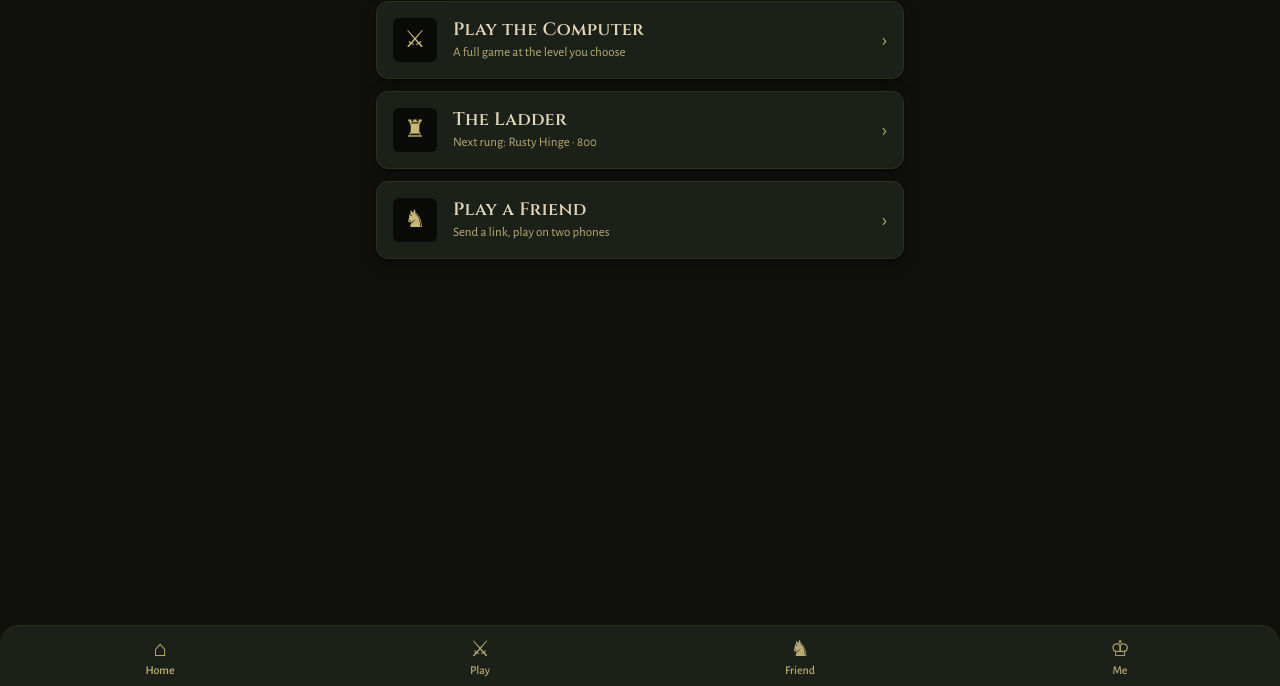
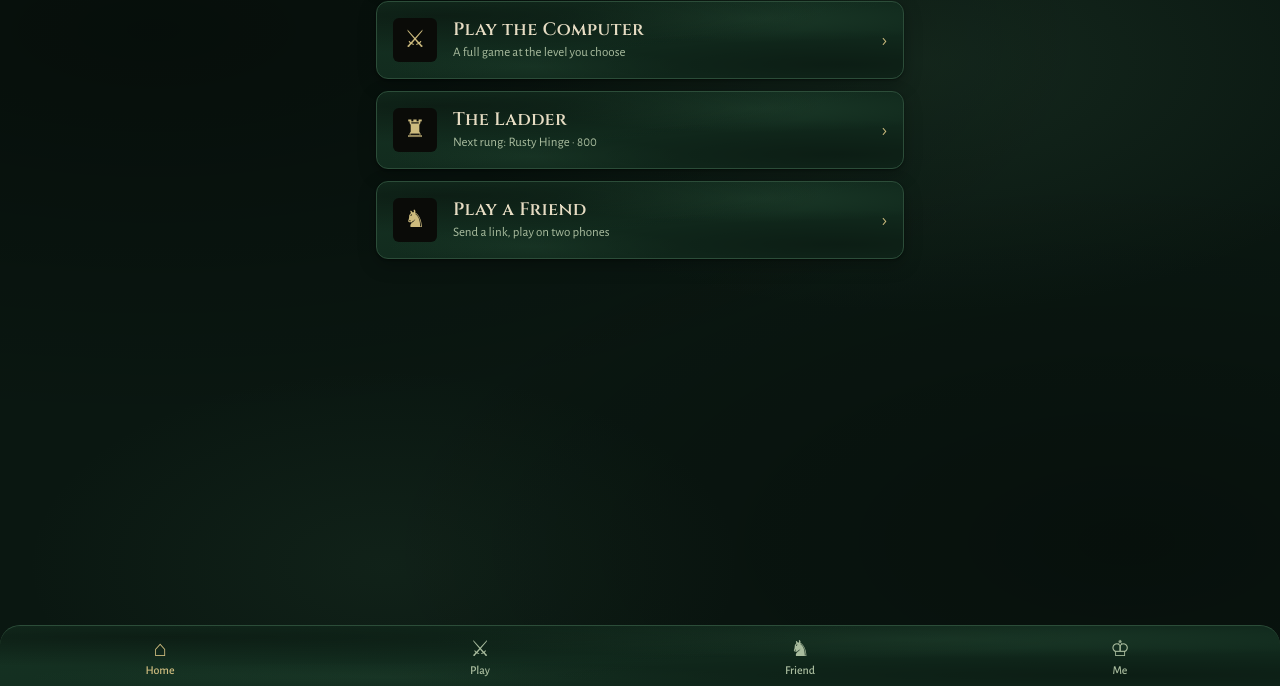
Before and after one commit to ngatimaori307-gif/ironledger-chess, a plain HTML site: page index.html in a window 1280 px wide. Shown: the part 114-800 px from the top of the page. Drawn offline with nearby package versions, Linux system fonts and the light colour scheme.

Commit message:
Pounamu as greenstone, as Iron Ledger v7.79
Deep green with the stone's dark clouds and paler flecks on the page and every
raised surface: ground #0A1711, surface #112A1D (raised #183726), line #2C4D39,
ink #E6DCC3, muted #A9BC9E, gold #CDBB7E, brand #2C6B49, dark square #174A33.
Every text colour stays 4.5:1 or better. Lining figures in the text face.
surface-raised added to every theme. sw.js rebuilt.

Co-Authored-By: Claude Opus 5.5 <noreply@anthropic.com>
Claude-Session: https://claude.ai/code/session_01NED8xeghJdCh8FNapVFzJm

```diff
--- a/css/app.css
+++ b/css/app.css
@@ -95,3 +95,7 @@ input[type=text], input:not([type]), .field input, .link { min-height: 48px; pad
 .bd-promo img { width: 52px; height: 52px; }
 .bd-promo span { font: 500 12px/16px var(--font-sans); }
 .bd-promo[hidden], .ask[hidden], [hidden] { display: none !important; }
+/* Pounamu is greenstone (as Iron Ledger v7.79): the stone's clouds and flecks on the page and on every raised surface (--stone: components.css) */
+html[data-theme="pounamu"], html:not([data-theme]) { background: var(--stone), var(--ground); background-attachment: fixed; }
+:is(html[data-theme="pounamu"], html:not([data-theme])) :is(.opp, .rung, .games li, .theme, .switch, .seg-opt span) {
+  background: var(--stone), linear-gradient(170deg, var(--surface-raised) -30%, var(--surface) 55%); }
--- a/css/components.css
+++ b/css/components.css
@@ -1,5 +1,6 @@
+@import url("https://fonts.googleapis.com/css2?family=Alegreya+Sans:wght@400;500;700&family=Cinzel:wght@500;600;700&display=swap");
 /* Iron Ledger Chess components. Every colour, space and radius is a token from tokens.json. */
-body { margin: 0; background: var(--ground); color: var(--ink); font-family: var(--font-sans); }
+body { margin: 0; background: var(--ground); color: var(--ink); font-family: var(--font-sans); font-variant-numeric: lining-nums; }
 .ilc-title { font-family: var(--font-display); color: var(--gold); font-weight: 600; letter-spacing: .03em; margin: 0; }
 .ilc-btn { display: inline-flex; align-items: center; justify-content: center; gap: var(--space-2); min-height: 48px; padding: 0 var(--space-4);
   border-radius: var(--radius-md); border: 1px solid var(--line); background: var(--surface); color: var(--ink);
@@ -39,3 +40,12 @@ body { margin: 0; background: var(--ground); color: var(--ink); font-family: var
 .ilc-plate__fig { font: 700 28px/32px var(--font-display); color: var(--gold); text-align: right; }
 .ilc-plate__delta { font: 500 13px/18px var(--font-sans); }
 .ilc-up { color: var(--win); } .ilc-down { color: var(--loss); }
+/* the font shorthands above reset figures to Alegreya Sans' old-style ones: lining again (README → Type) */
+.ilc-btn, .ilc-card__name, .ilc-card__line, .ilc-tab, .ilc-plate__over, .ilc-plate__fig, .ilc-plate__delta { font-variant-numeric: lining-nums; }
+/* Pounamu is greenstone: the stone's clouds and flecks over the ground, the cards and the bars (README → Colour; as Iron Ledger v7.79) */
+:root:not([data-theme]), [data-theme="pounamu"] {
+  --stone: radial-gradient(120% 80% at 12% 18%, rgba(0, 0, 0, .38), transparent 62%), radial-gradient(90% 70% at 88% 82%, rgba(0, 0, 0, .3), transparent 66%),
+           radial-gradient(55% 45% at 72% 22%, rgba(74, 128, 92, .16), transparent 70%), radial-gradient(40% 35% at 30% 85%, rgba(74, 128, 92, .1), transparent 70%); }
+:root:not([data-theme]) body, [data-theme="pounamu"] body { background: var(--stone), var(--ground); }
+:root:not([data-theme]) :is(.ilc-card, .ilc-plate, .ilc-tabbar), [data-theme="pounamu"] :is(.ilc-card, .ilc-plate, .ilc-tabbar) {
+  background: var(--stone), linear-gradient(170deg, var(--surface-raised) -30%, var(--surface) 55%); }
--- a/css/tokens.css
+++ b/css/tokens.css
@@ -1,25 +1,27 @@
 /* Iron Ledger Chess — generated from tokens.json */
 :root, [data-theme="pounamu"] {
-  --ground: #10110D;
-  --surface: #1B2119;
+  --ground: #0A1711;
+  --surface: #112A1D;
+  --surface-raised: #183726;
   --surface-sunk: #0A0B08;
-  --line: #2F311D;
-  --ink: #E2D5B8;
-  --ink-muted: #B8AB75;
-  --brand: #2A6D52;
+  --line: #2C4D39;
+  --ink: #E6DCC3;
+  --ink-muted: #A9BC9E;
+  --brand: #2C6B49;
   --on-brand: #F3ECDD;
-  --gold: #C9B77A;
+  --gold: #CDBB7E;
   --engine: #3F7086;
   --engine-edge: #F3ECDD;
   --win: #83D1CD;
   --loss: #A3562B;
   --sq-light: #DCCFB2;
-  --sq-dark: #144632;
+  --sq-dark: #174A33;
   --shadow-card: 0 1px 2px rgba(0,0,0,0.35), 0 6px 18px rgba(0,0,0,0.25);
 }
 [data-theme="toroa"] {
   --ground: #E2D5B8;
   --surface: #EFE6D2;
+  --surface-raised: #D4C7AA;
   --surface-sunk: #D4C7AA;
   --line: #B9AC8E;
   --ink: #151314;
@@ -37,6 +39,7 @@
 [data-theme="totara"] {
   --ground: #22150F;
   --surface: #331E15;
+  --surface-raised: #3F271B;
   --surface-sunk: #170D09;
   --line: #562D1C;
   --ink: #E8D5C6;
@@ -54,6 +57,7 @@
 [data-theme="ahika"] {
   --ground: #1B130E;
   --surface: #2A1C13;
+  --surface-raised: #36261A;
   --surface-sunk: #120C08;
   --line: #452F20;
   --ink: #EBD3C2;
--- a/index.html
+++ b/index.html
@@ -3,7 +3,7 @@
 <head>
 <meta charset="utf-8">
 <meta name="viewport" content="width=device-width, initial-scale=1, viewport-fit=cover">
-<meta name="theme-color" content="#10110D">
+<meta name="theme-color" content="#0A1711">
 <meta name="apple-mobile-web-app-capable" content="yes">
 <meta name="apple-mobile-web-app-status-bar-style" content="black-translucent">
 <meta name="apple-mobile-web-app-title" content="Iron Ledger">
--- a/sw.js
+++ b/sw.js
@@ -1,5 +1,5 @@
 /* Offline copy of Iron Ledger Chess (written by tools/build_sw.py — don't edit by hand). */
-const CACHE = "ilc-42d28ccb3d30";
+const CACHE = "ilc-ad1318e1b719";
 const FILES = [
 "./",
 "index.html",
```
